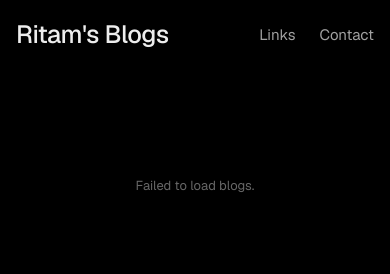
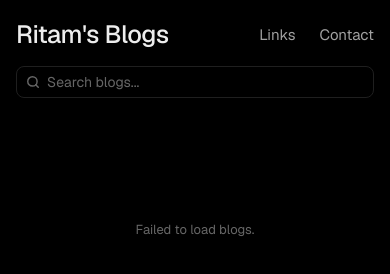
Before and after one commit to Ritam369/blog-site, a website: page public/index.html in a window 390 px wide. Drawn offline with nearby package versions, Linux system fonts and the light colour scheme; no server answers.

Commit message:
feat: add search functionality

```diff
--- a/public/app.js
+++ b/public/app.js
@@ -4,6 +4,9 @@ const modalImg = document.getElementById('modal-img')
 const modalTitle = document.getElementById('modal-title')
 const modalDesc = document.getElementById('modal-desc')
 const modalVisitLink = document.getElementById('modal-visit-link')
+const searchInput = document.getElementById('search-input')
+
+let allBlogs = []
 
 async function fetchBlogs() {
   const res = await fetch('/api/blogs')
@@ -26,6 +29,15 @@ function createCard(blog) {
 
   card.addEventListener('click', () => openModal(blog))
   return card
+}
+
+function renderBlogs(blogs) {
+  grid.innerHTML = ''
+  if (!blogs || blogs.length === 0) {
+    grid.innerHTML = '<div class="empty-state"><span>No blogs found.</span></div>'
+    return
+  }
+  blogs.forEach(blog => grid.appendChild(createCard(blog)))
 }
 
 function openModal(blog) {
@@ -51,17 +63,18 @@ document.addEventListener('keydown', (e) => {
   if (e.key === 'Escape') closeModal()
 })
 
+searchInput.addEventListener('input', () => {
+  const query = searchInput.value.trim().toLowerCase()
+  const filtered = query
+    ? allBlogs.filter(b => b.blogTitle.toLowerCase().includes(query))
+    : allBlogs
+  renderBlogs(filtered)
+})
+
 async function init() {
   try {
-    const blogs = await fetchBlogs()
-    grid.innerHTML = ''
-
-    if (!blogs || blogs.length === 0) {
-      grid.innerHTML = '<div class="empty-state"><span>No blogs yet.</span></div>'
-      return
-    }
-
-    blogs.forEach(blog => grid.appendChild(createCard(blog)))
+    allBlogs = await fetchBlogs()
+    renderBlogs(allBlogs)
   } catch {
     grid.innerHTML = '<div class="empty-state"><span>Failed to load blogs.</span></div>'
   }
--- a/public/index.html
+++ b/public/index.html
@@ -4,6 +4,7 @@
     <meta charset="UTF-8" />
     <meta name="viewport" content="width=device-width, initial-scale=1.0" />
     <title>Ritam's Blogs</title>
+    <link rel="shortcut icon" href="./logo.png" type="image/x-icon">
     <link rel="preconnect" href="https://fonts.googleapis.com" />
     <link rel="preconnect" href="https://fonts.gstatic.com" crossorigin />
     <link href="https://fonts.googleapis.com/css2?family=Geist:wght@300;400;500;600&display=swap" rel="stylesheet" />
@@ -13,6 +14,13 @@
     <div class="page-wrapper">
       <nav class="navbar">
         <span class="nav-logo">Ritam's Blogs</span>
+        <div class="search-wrap">
+          <svg class="search-icon" width="14" height="14" viewBox="0 0 24 24" fill="none" stroke="currentColor" stroke-width="2.5" stroke-linecap="round" stroke-linejoin="round">
+            <circle cx="11" cy="11" r="8"/>
+            <line x1="21" y1="21" x2="16.65" y2="16.65"/>
+          </svg>
+          <input class="search-input" id="search-input" type="text" placeholder="Search blogs..." autocomplete="off" />
+        </div>
         <div class="nav-links">
           <a href="https://linktr.ee/Ritamsworkspace137" target="_blank" rel="noopener">Links</a>
           <a href="mailto:mail@ritamsahablogs.dev">Contact</a>
--- a/public/style.css
+++ b/public/style.css
@@ -65,6 +65,46 @@ body {
 }
 
 .nav-links a:hover { color: var(--text-primary); }
+
+/* ── Search ── */
+.search-wrap {
+  position: relative;
+  display: flex;
+  align-items: center;
+}
+
+.search-icon {
+  position: absolute;
+  left: 10px;
+  color: var(--text-muted);
+  pointer-events: none;
+}
+
+.search-input {
+  background: transparent;
+  border: 1px solid var(--border);
+  border-radius: 8px;
+  color: var(--text-primary);
+  font-family: var(--font);
+  font-size: 14px;
+  padding: 6px 12px 6px 30px;
+  width: 300px;
+  outline: none;
+  transition: border-color 0.15s;
+}
+
+.search-input::placeholder { color: var(--text-muted); }
+.search-input:focus { border-color: #444; }
+
+@media (max-width: 768px) {
+  .search-input { width: 140px; }
+}
+
+@media (max-width: 480px) {
+  .navbar { flex-wrap: wrap; gap: 12px; }
+  .search-wrap { width: 100%; order: 3; }
+  .search-input { width: 100%; }
+}
 
 /* ── Bento Grid ── */
 .bento-grid {
```
Also changed, not shown: public/logo.png (added).
